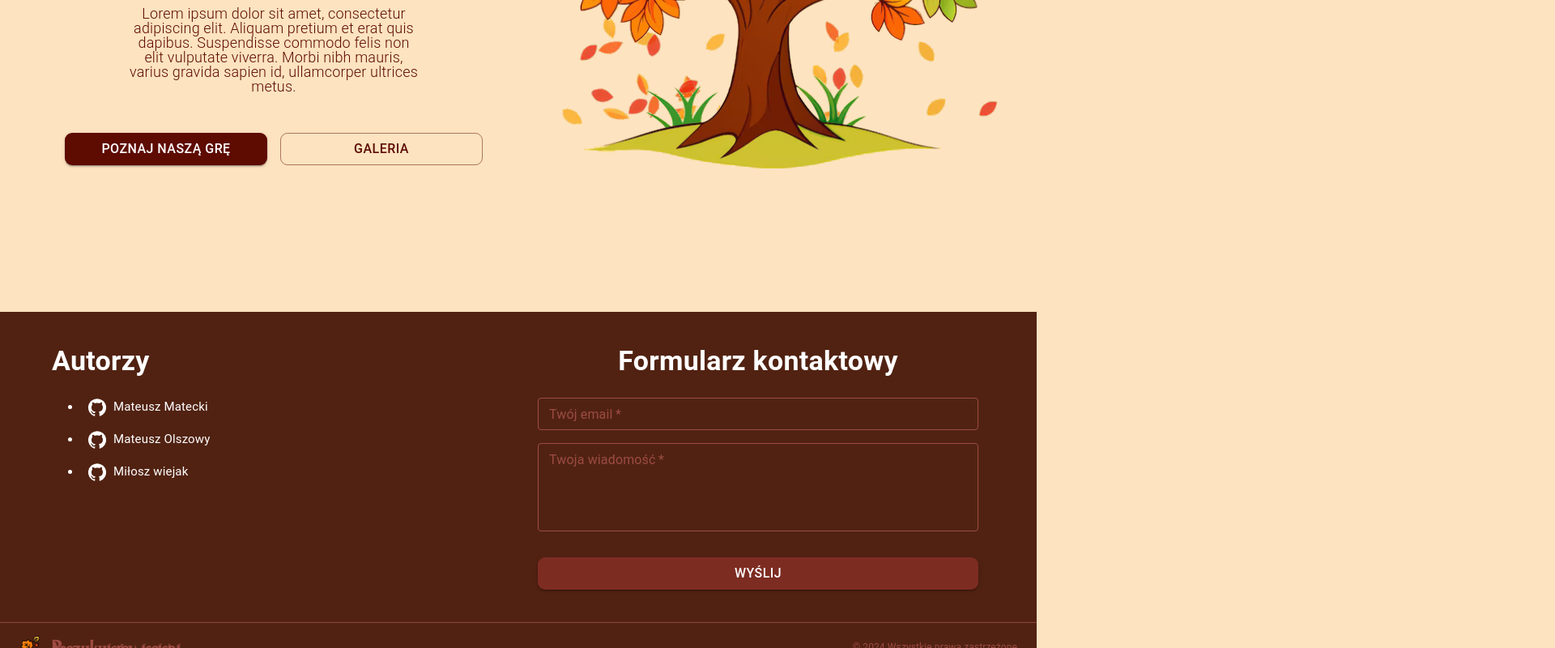
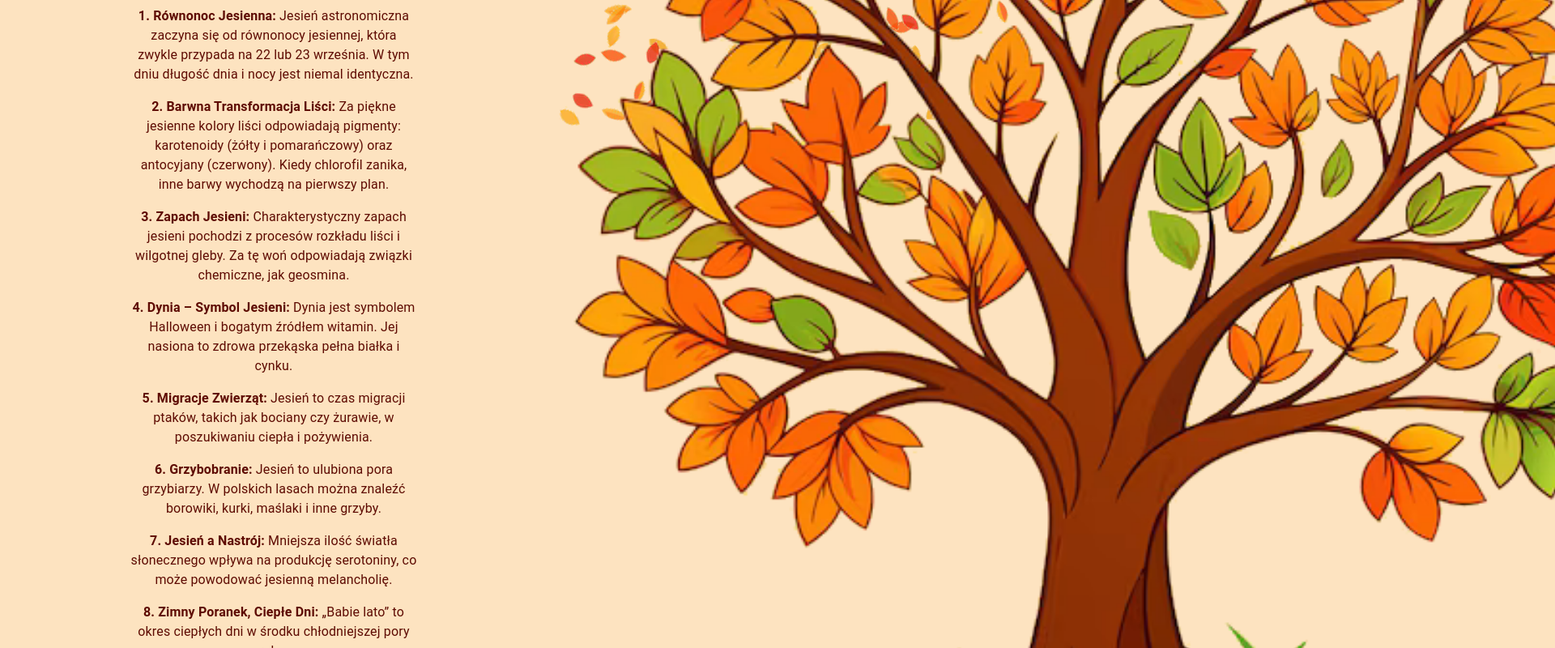
Before and after one commit to Materdelo/Autumn, a React (Vite) app: page / in a window 1280 px wide. Shown: the part 520-1320 px from the top of the page at 81% size, 1920 px wide, since content can reach past the window. Built offline with nearby package versions, Linux system fonts and the light colour scheme.

Commit message:
autumn-information

```diff
--- a/src/components/Layouts/Main/Footer/MainFooter/Authors/Authors.jsx
+++ b/src/components/Layouts/Main/Footer/MainFooter/Authors/Authors.jsx
@@ -36,7 +36,7 @@ export default function Authors() {
             <IconButton href="https://github.com/Miloszkh" target="_blank">
               <GitHubIcon />
             </IconButton>
-            Miłosz wiejak
+            Miłosz Wiejak
           </li>
         </ul>
       </Box>
--- a/src/pages/Home/AutumnBox.jsx
+++ b/src/pages/Home/AutumnBox.jsx
@@ -54,22 +54,46 @@ export default function AutumnBox() {
         >
           TOP 10 ciekawostek o jesieni
         </Typography>
-        <Typography
+          <Box
             sx={{
-            fontSize: 18,
               mt: 2,
               px: { xs: 2, sm: 5, md: 10 },
-            lineHeight: "18px",
+              lineHeight: 1.6,
+              color: "#5e0b02",
               textAlign: "center",
-            fontWeight: 300,
-            color: "#5e0b02",
             }}
           >
-          Lorem ipsum dolor sit amet, consectetur adipiscing elit. Aliquam
-          pretium et erat quis dapibus. Suspendisse commodo felis non elit
-          vulputate viverra. Morbi nibh mauris, varius gravida sapien id,
-          ullamcorper ultrices metus.
+            <Typography>
+              <strong>1. Równonoc Jesienna:</strong> Jesień astronomiczna zaczyna się od równonocy jesiennej, która zwykle przypada na 22 lub 23 września. W tym dniu długość dnia i nocy jest niemal identyczna.
             </Typography>
+            <Typography sx={{ mt: 2 }}>
+              <strong>2. Barwna Transformacja Liści:</strong> Za piękne jesienne kolory liści odpowiadają pigmenty: karotenoidy (żółty i pomarańczowy) oraz antocyjany (czerwony). Kiedy chlorofil zanika, inne barwy wychodzą na pierwszy plan.
+            </Typography>
+            <Typography sx={{ mt: 2 }}>
+              <strong>3. Zapach Jesieni:</strong> Charakterystyczny zapach jesieni pochodzi z procesów rozkładu liści i wilgotnej gleby. Za tę woń odpowiadają związki chemiczne, jak geosmina.
+            </Typography>
+            <Typography sx={{ mt: 2 }}>
+              <strong>4. Dynia – Symbol Jesieni:</strong> Dynia jest symbolem Halloween i bogatym źródłem witamin. Jej nasiona to zdrowa przekąska pełna białka i cynku.
+            </Typography>
+            <Typography sx={{ mt: 2 }}>
+              <strong>5. Migracje Zwierząt:</strong> Jesień to czas migracji ptaków, takich jak bociany czy żurawie, w poszukiwaniu ciepła i pożywienia.
+            </Typography>
+            <Typography sx={{ mt: 2 }}>
+              <strong>6. Grzybobranie:</strong> Jesień to ulubiona pora grzybiarzy. W polskich lasach można znaleźć borowiki, kurki, maślaki i inne grzyby.
+            </Typography>
+            <Typography sx={{ mt: 2 }}>
+              <strong>7. Jesień a Nastrój:</strong> Mniejsza ilość światła słonecznego wpływa na produkcję serotoniny, co może powodować jesienną melancholię.
+            </Typography>
+            <Typography sx={{ mt: 2 }}>
+              <strong>8. Zimny Poranek, Ciepłe Dni:</strong> „Babie lato” to okres ciepłych dni w środku chłodniejszej pory roku.
+            </Typography>
+            <Typography sx={{ mt: 2 }}>
+              <strong>9. Spadające Kasztany:</strong> Jesień to czas zbierania kasztanów i żołędzi, które można wykorzystać do kreatywnych zabaw.
+            </Typography>
+            <Typography sx={{ mt: 2 }}>
+              <strong>10. Najlepszy Czas na Herbatę:</strong> Jesień to idealna pora na rozgrzewające herbaty z imbirem, cynamonem czy miodem.
+            </Typography>
+          </Box>
       </Box>
       <Box
         sx={{
```
Lines whose indentation alone changed are shown as unchanged.
